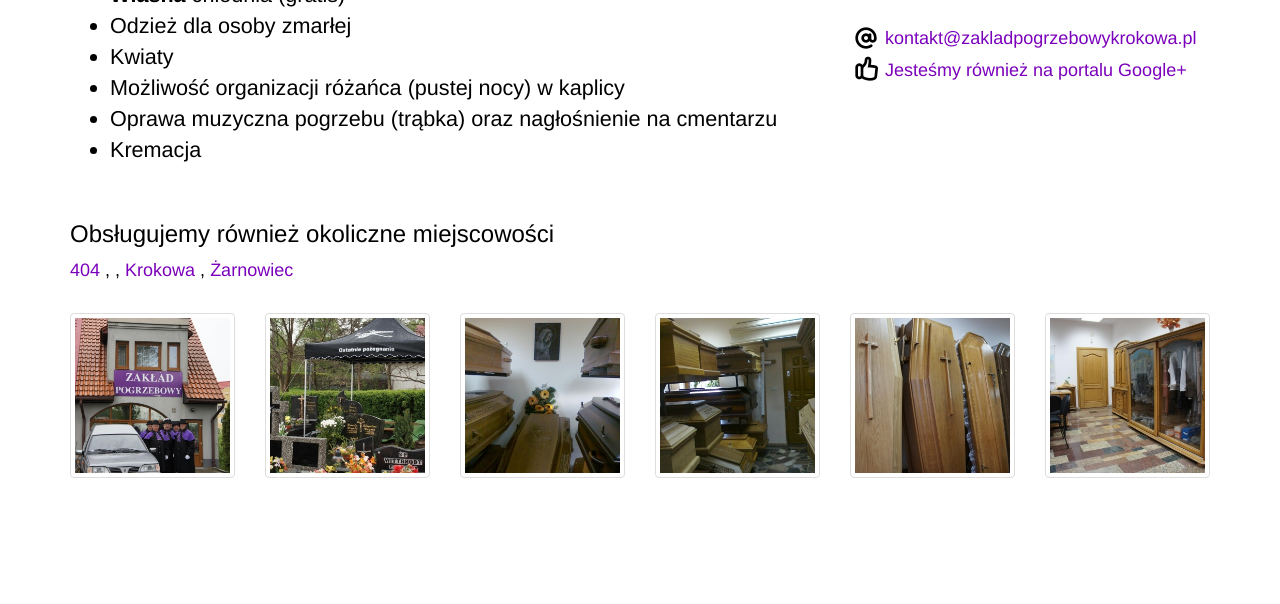
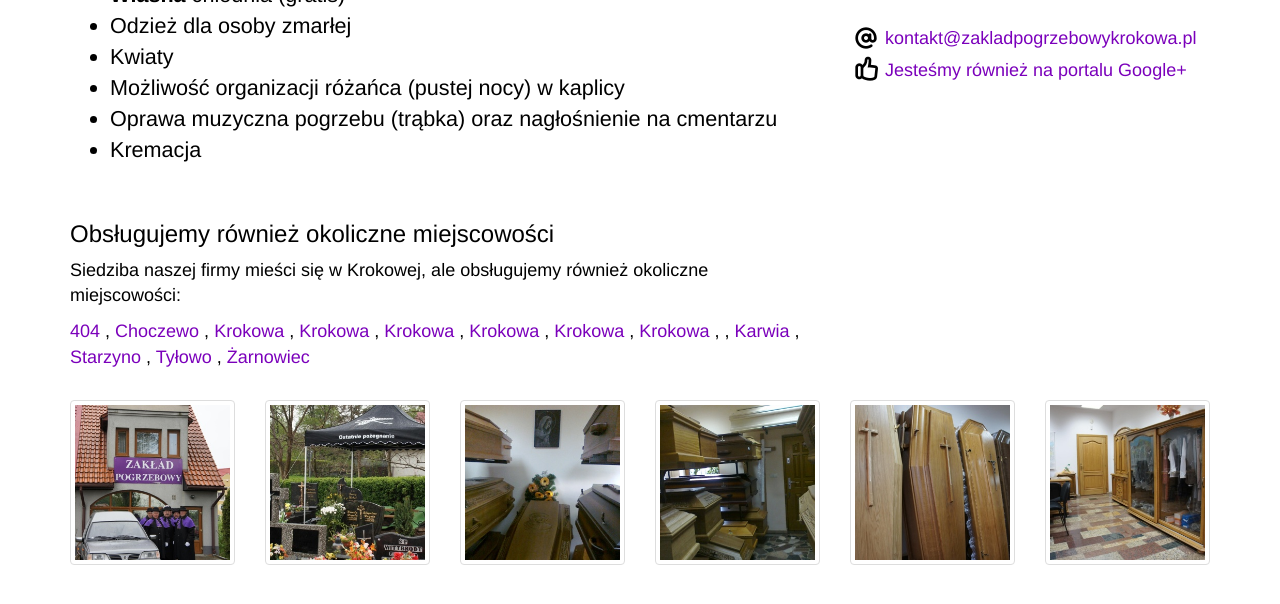
Before and after one commit to lukaszkomar/zakladkrokowa.pl, a Jekyll site: the page built from index.html, in a window 1280 px wide and 900 px high, scrolled down 706 px. Shown: the top 604 px of the window. Built offline with Jekyll 4.4.1, drawn with Linux system fonts in a browser that asks for light colours; some of the changed text lies outside the part shown.

Commit message:
seo keywords

```diff
--- /dev/null
+++ b/choczewo.html
@@ -0,0 +1,6 @@
+---
+layout: page
+title: Choczewo
+priority: 0.9
+---
+Prowadzimy działalność również w Choczewie.
--- /dev/null
+++ b/choczewo_5.html
@@ -0,0 +1,6 @@
+---
+layout: page
+title: Krokowa
+priority: 0.9
+---
+Nasza siedziba znajduje się w miejscowości Krokowa
--- /dev/null
+++ b/choczewo_6.html
@@ -0,0 +1,6 @@
+---
+layout: page
+title: Krokowa
+priority: 0.9
+---
+Nasza siedziba znajduje się w miejscowości Krokowa
--- /dev/null
+++ b/choczewo_7.html
@@ -0,0 +1,6 @@
+---
+layout: page
+title: Krokowa
+priority: 0.9
+---
+Nasza siedziba znajduje się w miejscowości Krokowa
--- /dev/null
+++ b/choczewo_8.html
@@ -0,0 +1,6 @@
+---
+layout: page
+title: Krokowa
+priority: 0.9
+---
+Nasza siedziba znajduje się w miejscowości Krokowa
--- /dev/null
+++ b/choczewo_9.html
@@ -0,0 +1,6 @@
+---
+layout: page
+title: Krokowa
+priority: 0.9
+---
+Nasza siedziba znajduje się w miejscowości Krokowa
--- a/index.html
+++ b/index.html
@@ -2,3 +2,4 @@
 layout: page
 priority: 1
 ---
+Siedziba naszej firmy mieści się w Krokowej, ale obsługujemy również okoliczne miejscowości:
--- /dev/null
+++ b/karwia.html
@@ -0,0 +1,6 @@
+---
+layout: page
+title: Karwia
+priority: 0.9
+---
+Prowadzimy działalność również w Karwii.
--- /dev/null
+++ b/starzyno.html
@@ -0,0 +1,6 @@
+---
+layout: page
+title: Starzyno
+priority: 0.9
+---
+Prowadzimy działalność również w Starzynie.
--- /dev/null
+++ b/tylowo.html
@@ -0,0 +1,6 @@
+---
+layout: page
+title: Tyłowo
+priority: 0.9
+---
+Prowadzimy działalność również w Tyłowie.
```
Also changed, not shown: choczewo_4.html (renamed from krokowa.html).
